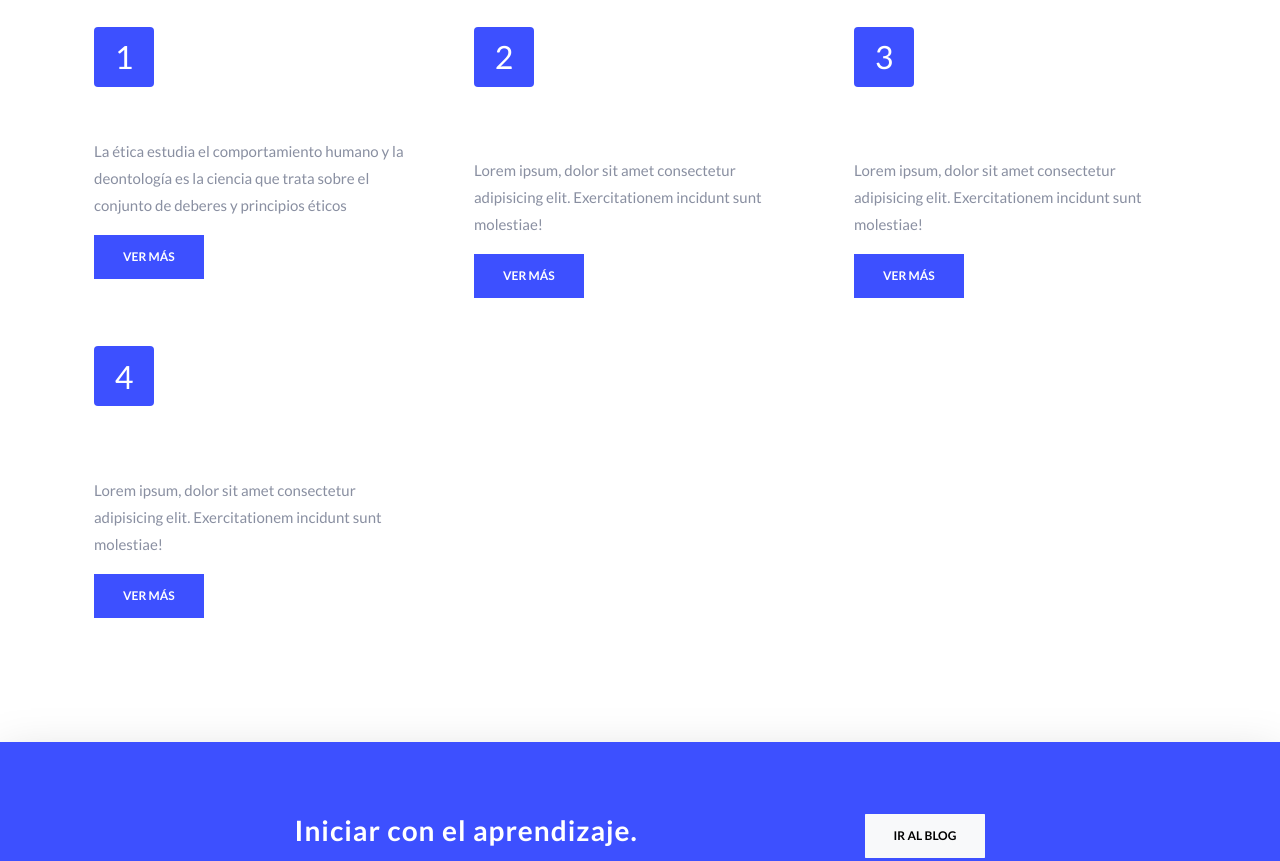
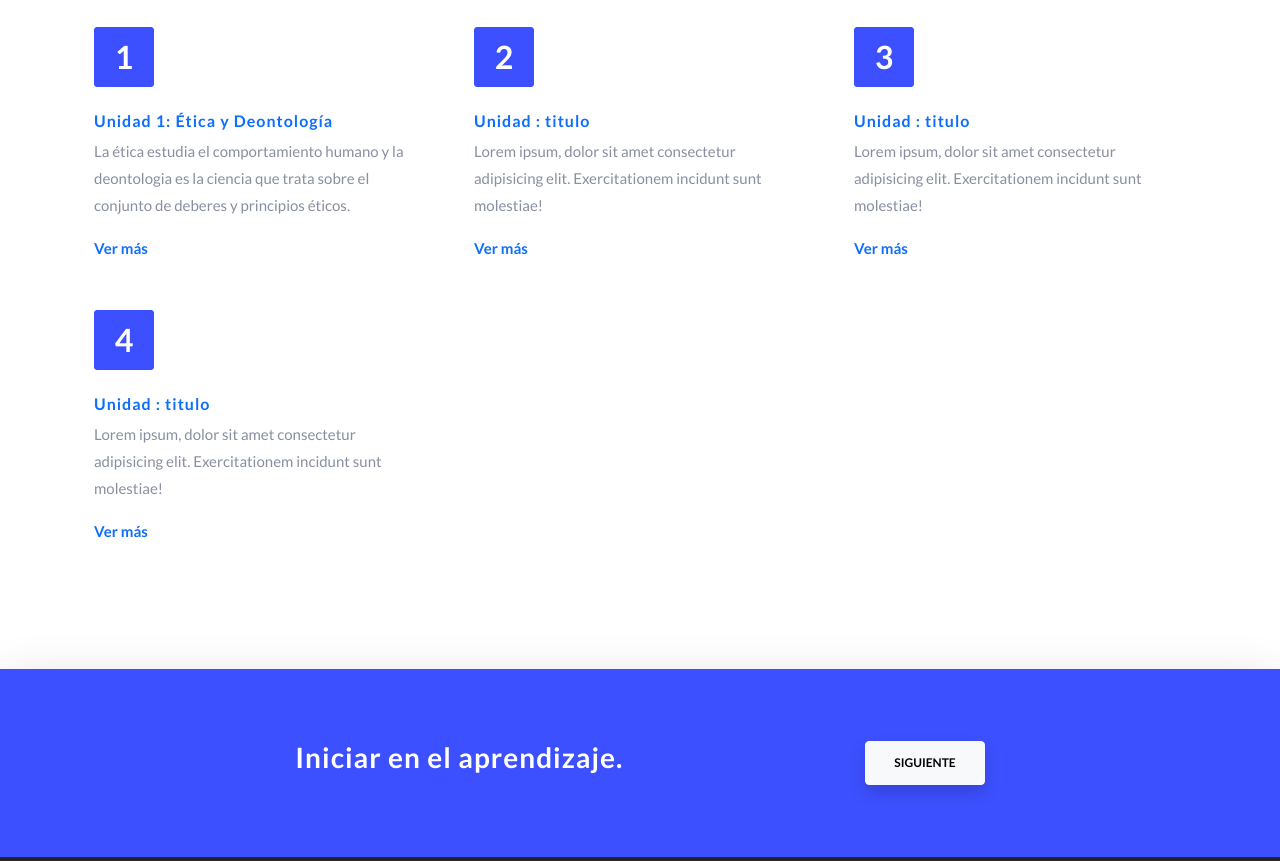
Before and after one commit to DiegoTineo/eticaWeb, a plain HTML site: page index.html in a window 1280 px wide. Shown: the part 1023-1884 px from the top of the page. Drawn offline with Linux system fonts and the light colour scheme.

Commit message:
solucion de conflictos en Index

```diff
--- a/index.html
+++ b/index.html
@@ -55,9 +55,9 @@
       <div class="container text-center">
          <div class="row justify-content-center">
             <div class="col-md-10">
-               <h1 class="text-white display-4">SOY UN INCREIBLE SLOGAN IDEADO POR GENTE INCREIBLE</h1>
-               <p class="text-white">Aqui colocaremos una descripcion relacionada a la etica y deontologia, la materia en general y el blog como tal y nosotros como estudiantes que redactan el pinche blog</p>
-               <a href="#contact" class="btn btn-brand">Contact</a>
+               <h1 class="text-white display-4">PROFESIONALISMO Y VIRTUDES MARCAN TU CAMINO</h1>
+               <p class="text-white">Un espacio dedicado al estudio de la ética y deontología profesional. creado por y para estudiantes con el proposito de informar y transmitir conocimiento y aportar a la educación.</p>
+               <!-- <a href="#contact" class="btn btn-brand">Contact</a> -->
             </div>
          </div>
       </div>
@@ -74,35 +74,39 @@
          <div class="row">
             <div class="col-lg-4 col-sm-6 p-4">
                <div class="icon-box">
-                  <span>1</span>
+                  <a href="./pages/Unidad1.html">1</a>
                </div>
-               <h4 class="title-sm mt-4">Unidad 1: Ética y Deontología</h4>
-               <p>La ética estudia el comportamiento humano y la deontología es la ciencia que trata sobre el conjunto de deberes y principios éticos</p>
-               <button type="button" class="btn btn-brand btn-sm">Ver más</button>
+               <h4 class="title-sm mt-4"><a href="./pages/Unidad1.html">Unidad 1: Ética y Deontología</a></h4>
+               <p>La ética estudia el comportamiento humano y la deontologia es la ciencia que trata sobre el conjunto de deberes y principios éticos.</p>
+               <a href="./pages/Unidad1.html">Ver más</a>
+
             </div>
             <div class="col-lg-4 col-sm-6 p-4">
                <div class="icon-box">
-                  <span>2</span>
+                  <a href="./pages/Unidad1.html">2</a>
                </div>
-               <h4 class="title-sm mt-4">Unidad 2: aqui se colocara el titulo correspodiente a la unidad 2</h4>
+               <h4 class="title-sm mt-4"><a href="">Unidad : titulo</a></h4>
                <p>Lorem ipsum, dolor sit amet consectetur adipisicing elit. Exercitationem incidunt sunt molestiae!</p>
-               <button type="button" class="btn btn-brand btn-sm">Ver más</button>
+               <a href="./pages/Unidad1.html">Ver más</a>
+
             </div>
             <div class="col-lg-4 col-sm-6 p-4">
                <div class="icon-box">
-                  <span>3</span>
+                  <a href="./pages/Unidad1.html">3</a>
                </div>
-               <h4 class="title-sm mt-4">Unidad 3: aqui se colocara el titulo correspodiente a la unidad 3</h4>
+               <h4 class="title-sm mt-4"><a href="">Unidad : titulo</a></h4>
                <p>Lorem ipsum, dolor sit amet consectetur adipisicing elit. Exercitationem incidunt sunt molestiae!</p>
-               <button type="button" class="btn btn-brand btn-sm">Ver más</button>
+               <a href="./pages/Unidad1.html">Ver más</a>
+
             </div>
             <div class="col-lg-4 col-sm-6 p-4">
                <div class="icon-box">
-                  <span>4</span>
+                  <a href="./pages/Unidad1.html">4</a>
                </div>
-               <h4 class="title-sm mt-4">Unidad 4: aqui se colocara el titulo correspodiente a la unidad 4</h4>
+               <h4 class="title-sm mt-4"><a href="">Unidad : titulo</a></h4>
                <p>Lorem ipsum, dolor sit amet consectetur adipisicing elit. Exercitationem incidunt sunt molestiae!</p>
-               <button type="button" class="btn btn-brand btn-sm">Ver más</button>
+               <a href="./pages/Unidad1.html">Ver más</a>
+
             </div>
             <!-- <div class="col-lg-4 col-sm-6 p-4">
                <div class="icon-box">
@@ -460,10 +464,10 @@
       <div class="container py-4">
          <div class="row justify-content-center">
             <div class="col-md-6">
-               <h3 class="text-white">Iniciar con el aprendizaje.</h3>
+               <h3 class="text-white">Iniciar en el aprendizaje.</h3>
             </div>
             <div class="col-auto">
-               <a href="#" class="btn btn-light">Ir al blog</a>
+               <a href="./pages/Unidad1.html" class="btn btn-light shadow rounded">Siguiente</a>
             </div>
          </div>
       </div>
```
